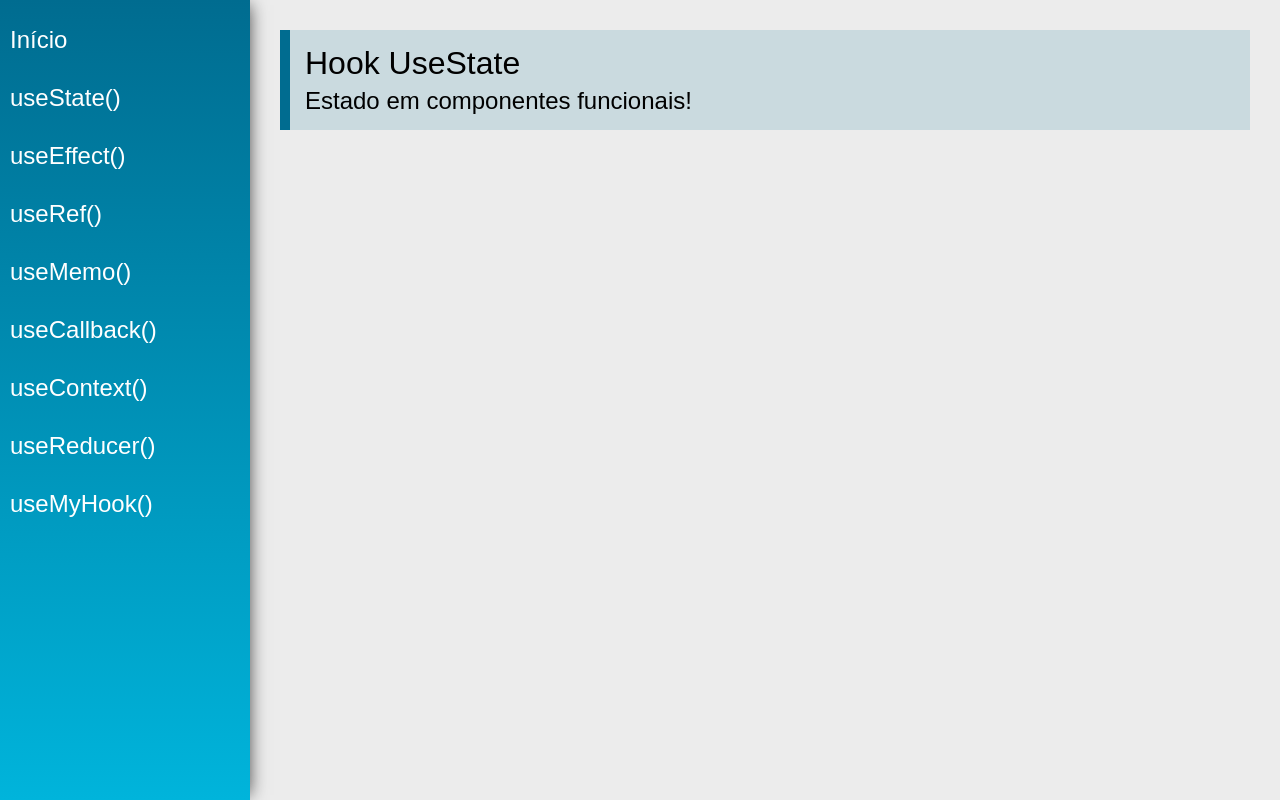
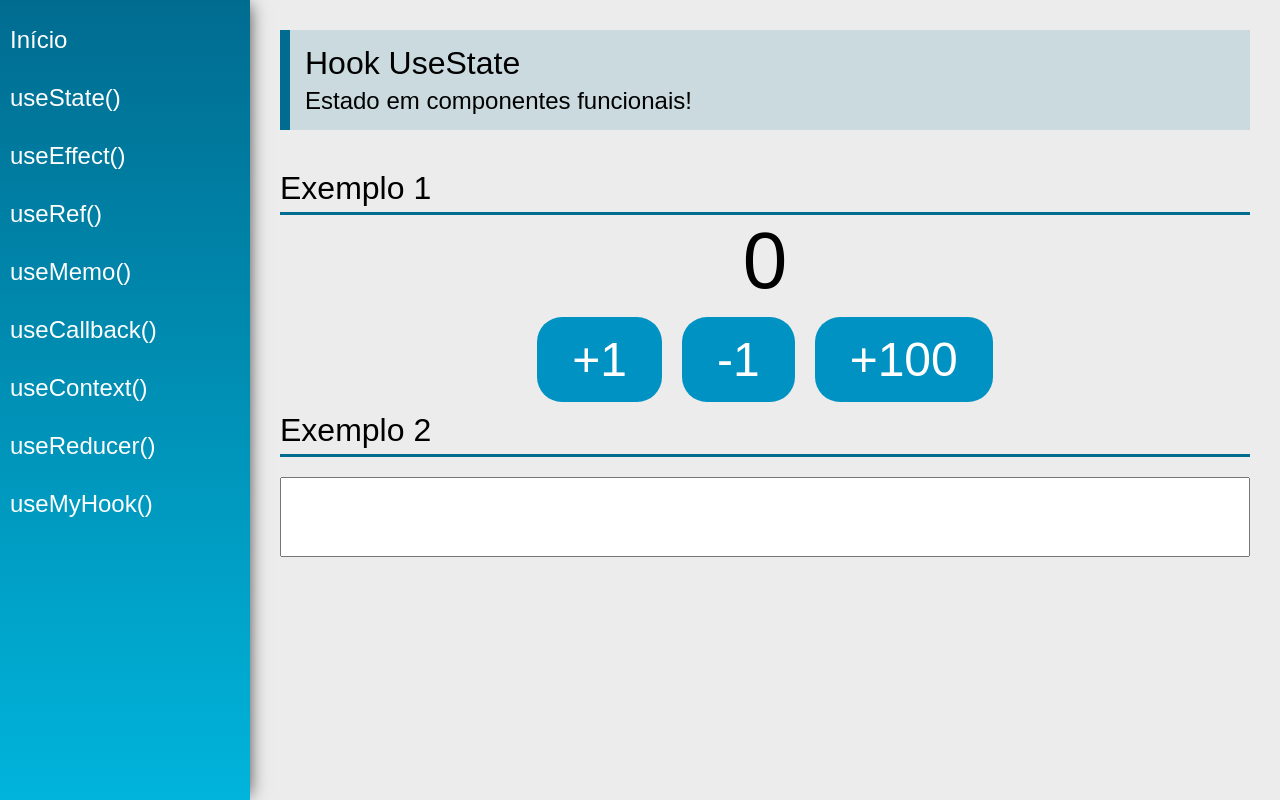
Before and after one commit to mariojor/react-navegacao, a React (Create React App) app: page /useState in a window 1280 px wide. Built offline with nearby package versions, Linux system fonts and the light colour scheme.

Commit message:
usestate

```diff
--- a/src/views/examples/UseState.jsx
+++ b/src/views/examples/UseState.jsx
@@ -1,13 +1,28 @@
+import PageTitle from '../../components/layout/PageTitle'
+import SectionTitle from '../../components/layout/SectionTitle'
 import React from 'react'
-import PageTitle from '../../components/layout/PageTitle'
 
 const UseState = (props) => {
+
+    const [count, setCount] = React.useState(0)
+    const [name, setName] = React.useState('')
+
     return (
         <div className="UseState">
             <PageTitle
                 title="Hook UseState"
-                subtitle="Estado em componentes funcionais!"
-            />
+                subtitle="Estado em componentes funcionais!" />
+            <SectionTitle title="Exemplo 1" />
+            <div className="center">
+                <span className="text">{count}</span>
+                <div>
+                    <button onClick={() => setCount(count + 1)} className="btn">+1</button>
+                    <button onClick={() => setCount(count - 1)} className="btn">-1</button>
+                    <button onClick={() => setCount(current => current +100)} className="btn">+100</button>
+                </div>
+            </div>
+            <SectionTitle title="Exemplo 2" />
+            <input value={name} onChange={e => setName(e.target.value)} type="text" className="input" />
         </div>
     )
 }
```
